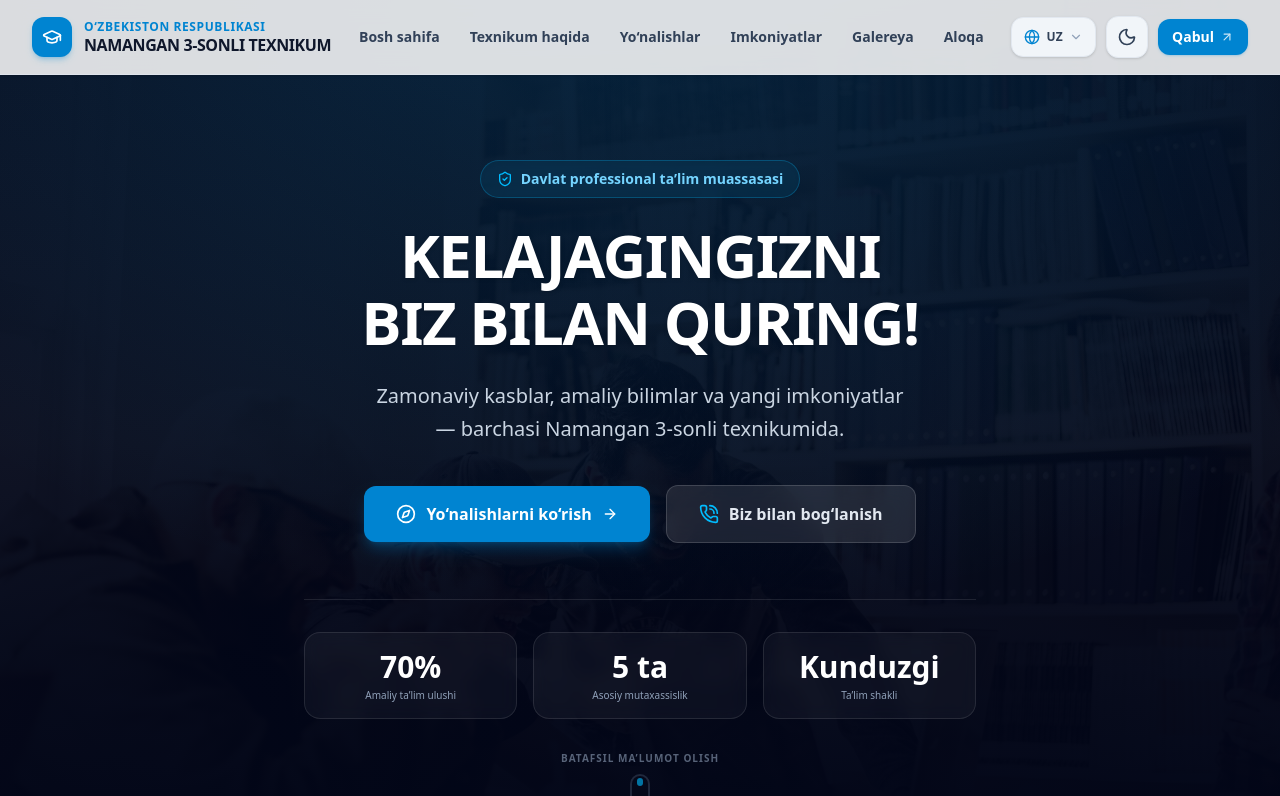
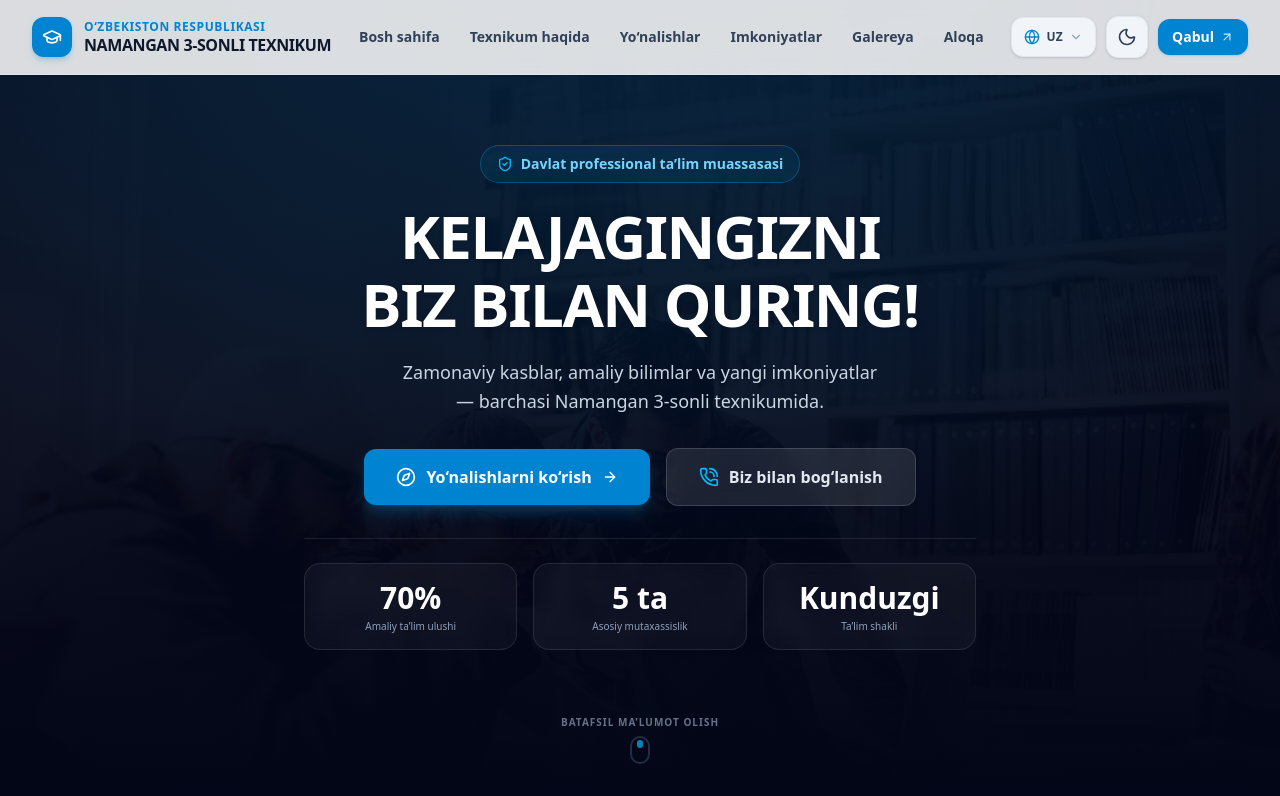
Before and after one commit to alixanov/3texnikum, a Next.js app: page / in a window 1280 px wide. Shown: the top 796 px of the page. Built offline with nearby package versions, Linux system fonts and the light colour scheme.

Commit message:
fix(hero): optimize hero viewport height fit and fix navigation links

```diff
--- a/src/components/layout/MobileMenu.tsx
+++ b/src/components/layout/MobileMenu.tsx
@@ -13,7 +13,7 @@ interface MobileMenuProps {
 }
 
 export default function MobileMenu({ isOpen, onClose }: MobileMenuProps) {
-  const { t } = useLanguage();
+  const { t, language } = useLanguage();
 
   const navLinks = [
     { label: t.nav.home, href: "#hero" },
@@ -81,7 +81,7 @@ export default function MobileMenu({ isOpen, onClose }: MobileMenuProps) {
           {/* Theme Switcher Row */}
           <div className="py-3 border-b border-slate-100 dark:border-slate-800 flex items-center justify-between">
             <span className="text-xs font-semibold text-slate-500 dark:text-slate-400">
-              Ko‘rinish / Тема:
+              {language === "uz" ? "Rejim" : language === "ru" ? "Тема" : "Theme"}:
             </span>
             <ThemeToggle showText />
           </div>
--- a/src/components/sections/AboutSection.tsx
+++ b/src/components/sections/AboutSection.tsx
@@ -162,7 +162,7 @@ export default function AboutSection() {
               </a>
 
               <a
-                href="#aloqa"
+                href="#qabul"
                 className="inline-flex items-center justify-center gap-2 px-5 py-3 rounded-xl border border-slate-300 dark:border-slate-700 bg-white dark:bg-slate-800 text-slate-700 dark:text-slate-200 hover:bg-slate-50 dark:hover:bg-slate-750 font-semibold text-sm transition-all duration-200"
               >
                 <span>{t.common.admissionBtn}</span>
--- a/src/components/sections/HeroSection.tsx
+++ b/src/components/sections/HeroSection.tsx
@@ -19,7 +19,7 @@ export default function HeroSection() {
   return (
     <section
       id="hero"
-      className="relative min-h-[100dvh] flex flex-col justify-center items-center bg-slate-950 overflow-hidden pt-32 sm:pt-36 lg:pt-40 pb-16 sm:pb-20"
+      className="relative min-h-[100dvh] flex flex-col justify-between items-center bg-slate-950 overflow-hidden pt-20 sm:pt-24 lg:pt-20 pb-3 sm:pb-5"
     >
       {/* Background Image with Dark Vignette Overlay */}
       <div className="absolute inset-0 z-0 pointer-events-none select-none">
@@ -36,14 +36,14 @@ export default function HeroSection() {
         <div className="absolute inset-0 bg-[radial-gradient(ellipse_80%_80%_at_50%_-10%,rgba(14,165,233,0.2),rgba(255,255,255,0))]" />
       </div>
 
-      <div className="relative z-10 max-w-7xl mx-auto px-4 sm:px-6 lg:px-8 w-full my-auto">
-        <div className="max-w-3xl mx-auto text-center">
+      <div className="relative z-10 max-w-7xl mx-auto px-4 sm:px-6 lg:px-8 w-full my-auto flex flex-col items-center">
+        <div className="max-w-4xl mx-auto text-center">
           {/* Institutional Badge */}
           <motion.div
             initial={{ opacity: 0, y: -20 }}
             animate={{ opacity: 1, y: 0 }}
             transition={{ duration: 0.6 }}
-            className="inline-flex items-center gap-2 px-3.5 py-1.5 sm:px-4 sm:py-2 rounded-full bg-sky-500/10 border border-sky-400/25 backdrop-blur-md text-sky-300 text-[11px] sm:text-sm font-semibold mb-6 shadow-inner"
+            className="inline-flex items-center gap-2 px-3.5 py-1.5 sm:px-4 sm:py-2 rounded-full bg-sky-500/10 border border-sky-400/25 backdrop-blur-md text-sky-300 text-[11px] sm:text-sm font-semibold mb-3 sm:mb-4 lg:mb-5 shadow-inner"
           >
             <ShieldCheck className="w-3.5 h-3.5 sm:w-4 sm:h-4 text-sky-400 shrink-0" />
             <span className="truncate">{t.hero.badge}</span>
@@ -54,7 +54,7 @@ export default function HeroSection() {
             initial={{ opacity: 0, y: 20 }}
             animate={{ opacity: 1, y: 0 }}
             transition={{ duration: 0.7, delay: 0.15 }}
-            className="text-2xl xs:text-3xl sm:text-5xl lg:text-6xl font-black text-white tracking-tight leading-[1.2] sm:leading-[1.12] text-balance drop-shadow-sm"
+            className="text-2xl xs:text-3xl sm:text-5xl lg:text-5xl xl:text-6xl font-black text-white tracking-tight leading-[1.15] sm:leading-[1.12] text-balance drop-shadow-sm"
           >
             {t.hero.headline}
           </motion.h1>
@@ -64,7 +64,7 @@ export default function HeroSection() {
             initial={{ opacity: 0, y: 20 }}
             animate={{ opacity: 1, y: 0 }}
             transition={{ duration: 0.7, delay: 0.3 }}
-            className="mt-4 sm:mt-6 text-sm xs:text-base sm:text-lg lg:text-xl text-slate-300 font-normal leading-relaxed text-balance max-w-2xl mx-auto"
+            className="mt-3 sm:mt-4 lg:mt-5 text-sm xs:text-base sm:text-lg text-slate-300 font-normal leading-relaxed text-balance max-w-2xl mx-auto"
           >
             {t.hero.subheadline}
           </motion.p>
@@ -74,7 +74,7 @@ export default function HeroSection() {
             initial={{ opacity: 0, y: 20 }}
             animate={{ opacity: 1, y: 0 }}
             transition={{ duration: 0.7, delay: 0.45 }}
-            className="mt-8 sm:mt-10 flex flex-col sm:flex-row items-stretch sm:items-center justify-center gap-3 sm:gap-4 max-w-md sm:max-w-none mx-auto"
+            className="mt-6 sm:mt-8 flex flex-col sm:flex-row items-stretch sm:items-center justify-center gap-3 sm:gap-4 max-w-md sm:max-w-none mx-auto"
           >
             <a
               href="#yonalishlar"
@@ -99,33 +99,39 @@ export default function HeroSection() {
             initial={{ opacity: 0, y: 30 }}
             animate={{ opacity: 1, y: 0 }}
             transition={{ duration: 0.8, delay: 0.6 }}
-            className="mt-10 sm:mt-14 pt-8 border-t border-white/10 grid grid-cols-3 gap-2 sm:gap-4 max-w-2xl mx-auto"
+            className="mt-6 sm:mt-8 pt-5 sm:pt-6 border-t border-white/10 grid grid-cols-3 gap-2 sm:gap-4 max-w-2xl mx-auto"
           >
             {quickStats.map((stat, i) => (
               <div
                 key={i}
                 className="p-2.5 sm:p-4 rounded-2xl bg-white/[0.04] border border-white/10 backdrop-blur-sm text-center flex flex-col justify-center min-w-0"
               >
-                <span className="block text-base xs:text-2xl sm:text-3xl font-black text-white truncate">
+                <span className="block text-base xs:text-xl sm:text-2xl lg:text-3xl font-black text-white truncate">
                   {stat.value}
                 </span>
-                <span className="block text-[10px] xs:text-xs text-slate-400 mt-1 font-medium leading-tight">
+                <span className="block text-[10px] xs:text-xs text-slate-400 mt-0.5 sm:mt-1 font-medium leading-tight">
                   {stat.label}
                 </span>
               </div>
             ))}
           </motion.div>
+        </div>
+      </div>
 
-          {/* Smooth bottom indicator without layout overlap */}
-          <div className="mt-8 hidden lg:flex flex-col items-center gap-2 opacity-60 hover:opacity-100 transition-opacity">
-            <span className="text-[10px] uppercase tracking-widest text-slate-400 font-semibold">
-              {t.common.learnMore}
-            </span>
-            <div className="w-5 h-8 rounded-full border-2 border-slate-500/50 flex items-start justify-center p-1">
-              <div className="w-1.5 h-2 bg-sky-400 rounded-full animate-bounce" />
-            </div>
+      {/* Smooth bottom indicator with link to #haqimizda */}
+      <div className="relative z-10 pb-3 sm:pb-4">
+        <a
+          href="#haqimizda"
+          aria-label={t.common.learnMore}
+          className="hidden lg:flex flex-col items-center gap-1.5 opacity-70 hover:opacity-100 transition-opacity cursor-pointer group focus:outline-none"
+        >
+          <span className="text-[10px] uppercase tracking-widest text-slate-400 font-semibold group-hover:text-sky-400 transition-colors">
+            {t.common.learnMore}
+          </span>
+          <div className="w-5 h-7 rounded-full border-2 border-slate-500/50 flex items-start justify-center p-1 group-hover:border-sky-400 transition-colors">
+            <div className="w-1.5 h-2 bg-sky-400 rounded-full animate-bounce" />
           </div>
-        </div>
+        </a>
       </div>
     </section>
   );
```
